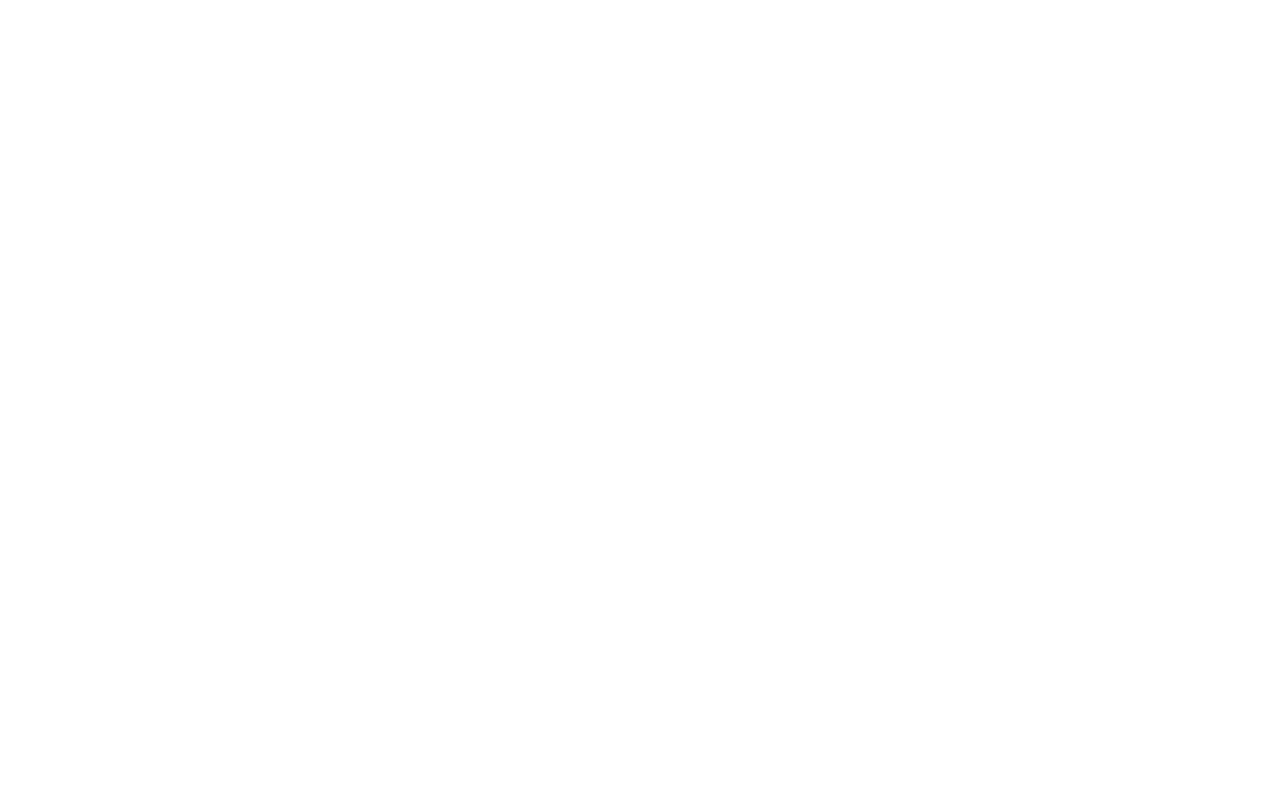
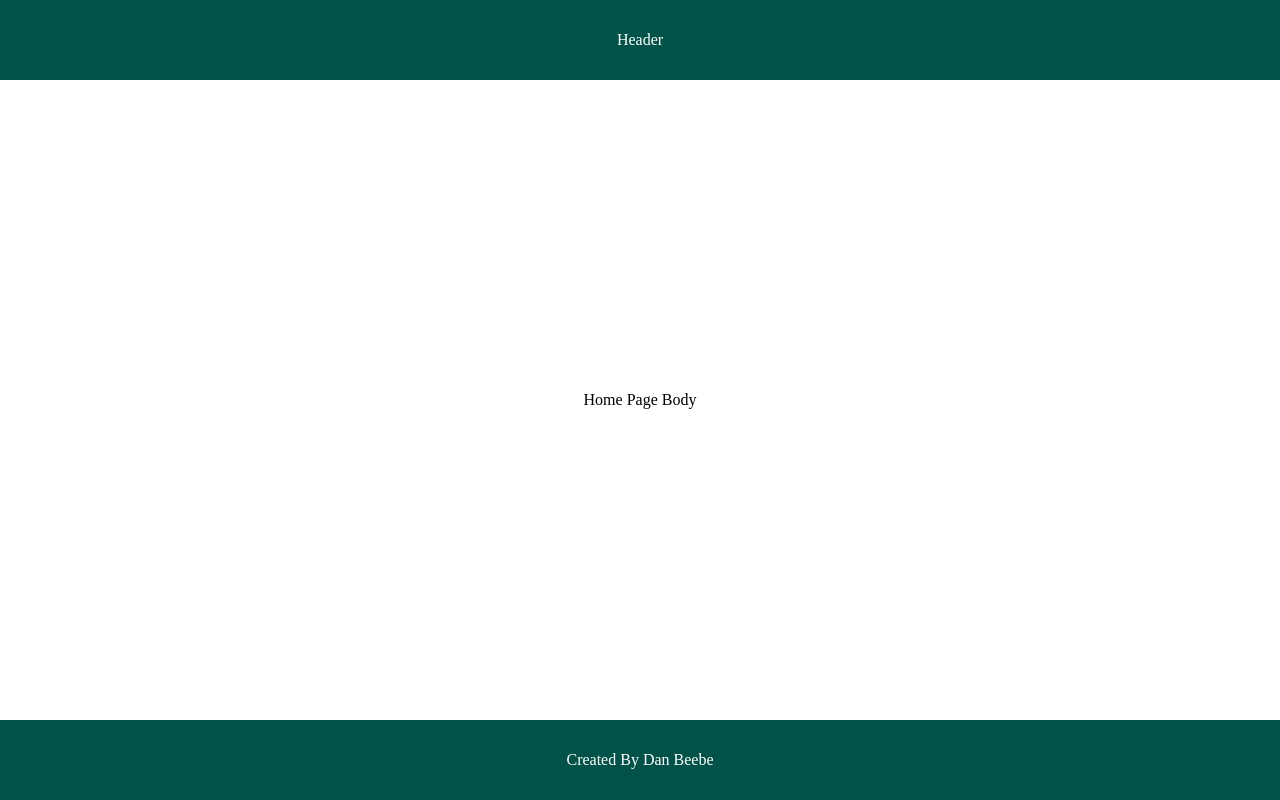
Before and after one commit to danielwbeebe/Relaxation-App, a React (Create React App) app: page /home in a window 1280 px wide. Built offline with nearby package versions, Linux system fonts and the light colour scheme.

Commit message:
create home page component

```diff
--- a/src/App.css
+++ b/src/App.css
@@ -1,3 +1,56 @@
+/* http://meyerweb.com/eric/tools/css/reset/
+   v2.0 | 20110126
+   License: none (public domain)
+*/
+
+html, body, div, span, applet, object, iframe,
+h1, h2, h3, h4, h5, h6, p, blockquote, pre,
+a, abbr, acronym, address, big, cite, code,
+del, dfn, em, img, ins, kbd, q, s, samp,
+small, strike, strong, sub, sup, tt, var,
+b, u, i, center,
+dl, dt, dd, ol, ul, li,
+fieldset, form, label, legend,
+table, caption, tbody, tfoot, thead, tr, th, td,
+article, aside, canvas, details, embed,
+figure, figcaption, footer, header, hgroup,
+menu, nav, output, ruby, section, summary,
+time, mark, audio, video {
+  margin: 0;
+  padding: 0;
+  border: 0;
+  font-size: 100%;
+  font: inherit;
+  vertical-align: baseline;
+}
+/* HTML5 display-role reset for older browsers */
+article, aside, details, figcaption, figure,
+footer, header, hgroup, menu, nav, section {
+  display: block;
+}
+body {
+  line-height: 1;
+}
+ol, ul {
+  list-style: none;
+}
+blockquote, q {
+  quotes: none;
+}
+blockquote:before, blockquote:after,
+q:before, q:after {
+  content: '';
+  content: none;
+}
+table {
+  border-collapse: collapse;
+  border-spacing: 0;
+}
+* {
+  -webkit-font-smoothing: antialiased;
+}
+
+/*applies universally*/
 .App {
   display: flex;
   flex-direction: column;
@@ -50,3 +103,20 @@
   background-color: #015249;
   color: white;
 }
+
+/*main page*/
+
+.home .header {
+  background-color: #015249;
+  color: white;
+}
+
+.home .main {
+  background-color: white;
+  color: black;
+}
+
+.home .footer {
+  background-color: #015249;
+  color: white;
+}
--- a/src/App.js
+++ b/src/App.js
@@ -4,6 +4,7 @@
 import {BrowserRouter as Router, Route} from 'react-router-dom';
 
 import Welcome from './components/Welcome';
+import Home from './components/Home';
 
 class App extends Component {
   render() {
@@ -11,6 +12,7 @@
       <Router>
         <div className="App">
           <Route exact path="/" render={() => <Welcome />} />
+          <Route exact path="/home" render={() => <Home />} />
         </div>
       </Router>
     );
--- /dev/null
+++ b/src/components/Home.jsx
@@ -0,0 +1,25 @@
+import React from 'react';
+import {Link} from 'react-router-dom';
+
+const Home = (props) => {
+
+  return (
+    <div className="home">
+
+      <div className="header">
+        <h1>Header</h1>
+      </div>
+
+      <div className="main">
+        <h1>Home Page Body</h1>
+      </div>
+
+      <div className="footer">
+        <h2>Created By Dan Beebe</h2>
+      </div>
+
+    </div>
+  )
+}
+
+export default Home;
```
